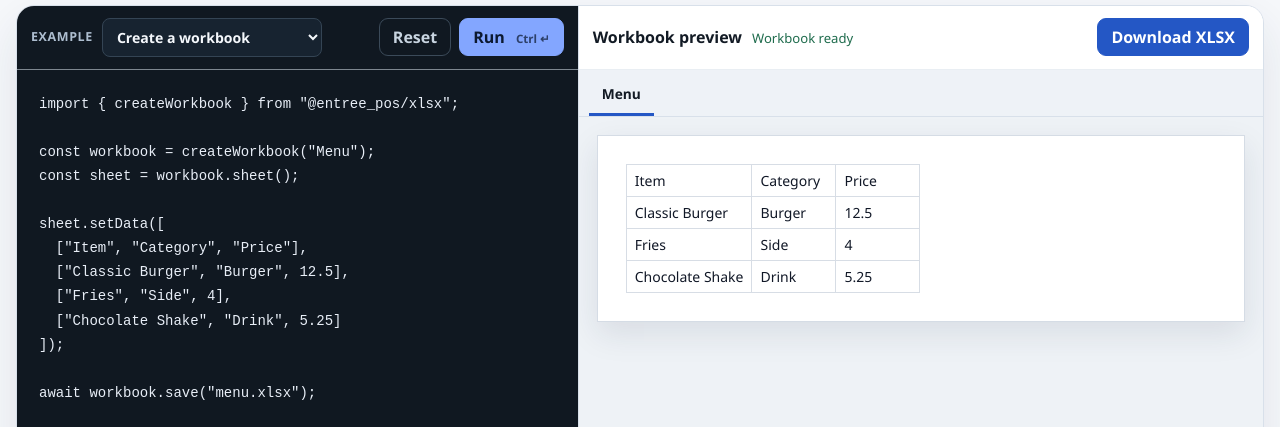
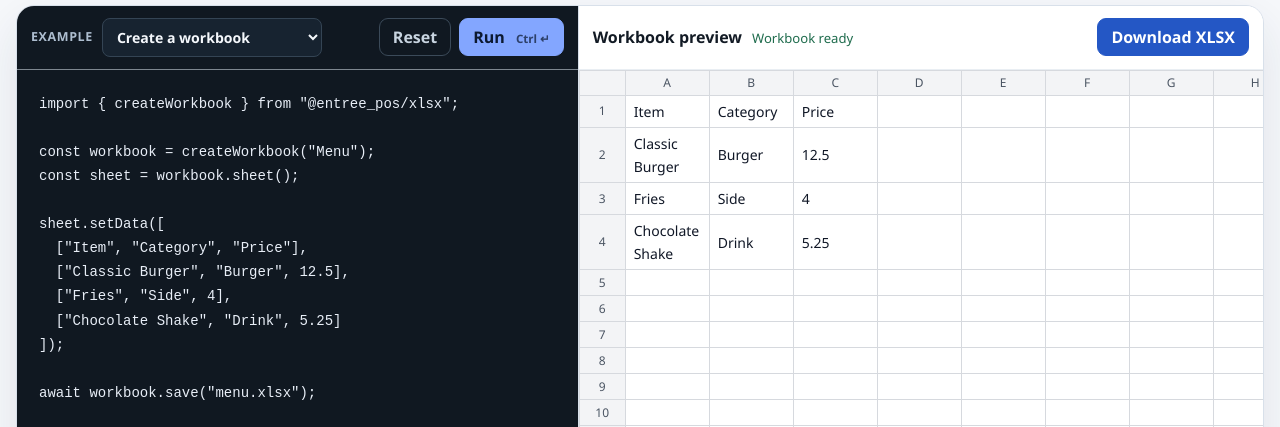
Before and after one commit to EntreePOS/entree-xlsx, a website: page site/playground/index.html in a window 1280 px wide. Both pictures are taken after a click on the button "Reset". Shown: the part 373-800 px from the top of the page. Drawn offline with Linux system fonts and the light colour scheme.

Commit message:
make playground preview resemble Excel

```diff
--- a/site/playground/index.html
+++ b/site/playground/index.html
@@ -63,8 +63,8 @@
           </div>
           <button id="download" class="download-button" type="button" disabled>Download XLSX</button>
         </div>
+        <div id="preview" class="workbook-preview" aria-live="polite"></div>
         <div id="sheet-tabs" class="sheet-tabs" role="tablist" aria-label="Workbook sheets"></div>
-        <div id="preview" class="workbook-preview" aria-live="polite"></div>
         <details class="console-panel">
           <summary>Console output</summary>
           <pre id="console">Run the code to see console output.</pre>
--- a/site/playground/playground.css
+++ b/site/playground/playground.css
@@ -179,15 +179,19 @@
   display: flex;
   min-height: 43px;
   overflow-x: auto;
-  padding: 6px 10px 0;
-  background: var(--surface-muted);
+  padding: 4px 10px 0 48px;
+  background: #f3f4f6;
+  border-top: 1px solid #c9ced6;
   border-bottom: 1px solid var(--line);
 }
 
 .sheet-tabs button {
-  padding: 7px 13px;
+  min-width: 92px;
+  padding: 7px 15px;
   border: 0;
   border-bottom: 3px solid transparent;
+  border-left: 1px solid transparent;
+  border-right: 1px solid transparent;
   background: transparent;
   color: var(--muted);
   cursor: pointer;
@@ -197,7 +201,10 @@
 }
 
 .sheet-tabs button[aria-selected="true"] {
-  border-color: var(--accent);
+  border-right-color: #d5d9df;
+  border-bottom-color: #217346;
+  border-left-color: #d5d9df;
+  background: white;
   color: var(--ink);
 }
 
@@ -205,8 +212,8 @@
   flex: 1;
   min-height: 440px;
   overflow: auto;
-  padding: 18px;
-  background: #eef2f6;
+  padding: 0;
+  background: #fff;
 }
 
 .preview-empty {
@@ -220,26 +227,66 @@
 .sheet-frame {
   display: inline-block;
   min-width: 100%;
-  padding: 28px;
   background: white;
-  border: 1px solid #d5dce5;
-  box-shadow: 0 12px 30px rgb(29 44 68 / 10%);
 }
 
 .sheet-table {
+  min-width: 100%;
   border-collapse: collapse;
   color: #111827;
   font-family: Aptos, "Segoe UI", sans-serif;
   font-size: 14px;
+  table-layout: fixed;
+}
+
+.sheet-table th,
+.sheet-table td {
+  box-sizing: border-box;
+  border: 1px solid #d6d9de;
 }
 
 .sheet-table td {
   min-width: 84px;
   height: 26px;
   padding: 4px 8px;
-  border: 1px solid #d7dde5;
   background: white;
   white-space: pre-wrap;
+}
+
+.sheet-table .sheet-corner,
+.sheet-table .column-marker,
+.sheet-table .row-marker {
+  background: #f3f4f6;
+  color: #4b5563;
+  font-size: 12px;
+  font-weight: 500;
+  text-align: center;
+  user-select: none;
+}
+
+.sheet-table .sheet-corner,
+.sheet-table .column-marker {
+  position: sticky;
+  top: 0;
+  z-index: 3;
+  height: 25px;
+}
+
+.sheet-table .sheet-corner,
+.sheet-table .row-marker {
+  position: sticky;
+  left: 0;
+  z-index: 2;
+  width: 46px;
+  min-width: 46px;
+}
+
+.sheet-table .sheet-corner {
+  z-index: 4;
+}
+
+.sheet-table .row-marker {
+  padding: 0 7px;
 }
 
 .console-panel {
@@ -301,5 +348,5 @@
   .playground-toolbar { align-items: stretch; flex-direction: column; }
   .toolbar-actions { display: grid; grid-template-columns: 1fr 1fr; }
   .output-toolbar { flex-direction: row; align-items: center; }
-  .sheet-frame { padding: 12px; }
+  .sheet-tabs { padding-left: 46px; }
 }
--- a/site/playground/playground.js
+++ b/site/playground/playground.js
@@ -124,21 +124,23 @@ function applyStyle(element, style = {}) {
   if (style.wrapText ?? alignment.wrapText) element.style.whiteSpace = "normal";
 }
 
+function columnName(index) {
+  let name = "";
+  for (let value = index + 1; value > 0; value = Math.floor((value - 1) / 26)) {
+    name = String.fromCharCode(65 + ((value - 1) % 26)) + name;
+  }
+  return name;
+}
+
 function renderSheet(index) {
   activeSheet = index;
   const sheet = result.workbook.sheets[index];
   tabs.querySelectorAll("button").forEach((button, buttonIndex) => button.setAttribute("aria-selected", String(buttonIndex === index)));
   preview.replaceChildren();
-  if (!sheet.cells.length) {
-    const empty = document.createElement("div");
-    empty.className = "preview-empty";
-    empty.textContent = "This worksheet is empty.";
-    preview.append(empty);
-    return;
-  }
-
-  const maxRow = Math.max(...sheet.cells.map(({ r }) => r));
-  const maxColumn = Math.max(...sheet.cells.map(({ c }) => c));
+  const maxDataRow = sheet.cells.length ? Math.max(...sheet.cells.map(({ r }) => r)) : -1;
+  const maxDataColumn = sheet.cells.length ? Math.max(...sheet.cells.map(({ c }) => c)) : -1;
+  const rowCount = Math.max(maxDataRow + 1, 18);
+  const columnCount = Math.max(maxDataColumn + 1, 8);
   const cells = new Map(sheet.cells.map((cell) => [`${cell.r}:${cell.c}`, cell]));
   const merged = new Map();
   for (const range of sheet.merges) {
@@ -153,17 +155,40 @@ function renderSheet(index) {
   const table = document.createElement("table");
   table.className = "sheet-table";
   const colgroup = document.createElement("colgroup");
-  for (let c = 0; c <= maxColumn; c += 1) {
+  const rowMarkerColumn = document.createElement("col");
+  rowMarkerColumn.className = "row-marker-column";
+  colgroup.append(rowMarkerColumn);
+  for (let c = 0; c < columnCount; c += 1) {
     const col = document.createElement("col");
     if (sheet.columnWidths[c]) col.style.width = `${Math.max(56, sheet.columnWidths[c] * 7)}px`;
     colgroup.append(col);
   }
   table.append(colgroup);
+  const thead = document.createElement("thead");
+  const markerRow = document.createElement("tr");
+  const corner = document.createElement("th");
+  corner.className = "sheet-corner";
+  corner.setAttribute("aria-label", "Select all cells");
+  markerRow.append(corner);
+  for (let c = 0; c < columnCount; c += 1) {
+    const marker = document.createElement("th");
+    marker.className = "column-marker";
+    marker.scope = "col";
+    marker.textContent = columnName(c);
+    markerRow.append(marker);
+  }
+  thead.append(markerRow);
+  table.append(thead);
   const tbody = document.createElement("tbody");
-  for (let r = 0; r <= maxRow; r += 1) {
+  for (let r = 0; r < rowCount; r += 1) {
     const row = document.createElement("tr");
     if (sheet.rowHeights[r]) row.style.height = `${sheet.rowHeights[r]}px`;
-    for (let c = 0; c <= maxColumn; c += 1) {
+    const rowMarker = document.createElement("th");
+    rowMarker.className = "row-marker";
+    rowMarker.scope = "row";
+    rowMarker.textContent = String(r + 1);
+    row.append(rowMarker);
+    for (let c = 0; c < columnCount; c += 1) {
       const merge = merged.get(`${r}:${c}`);
       if (merge?.covered) continue;
       const element = document.createElement("td");
```
